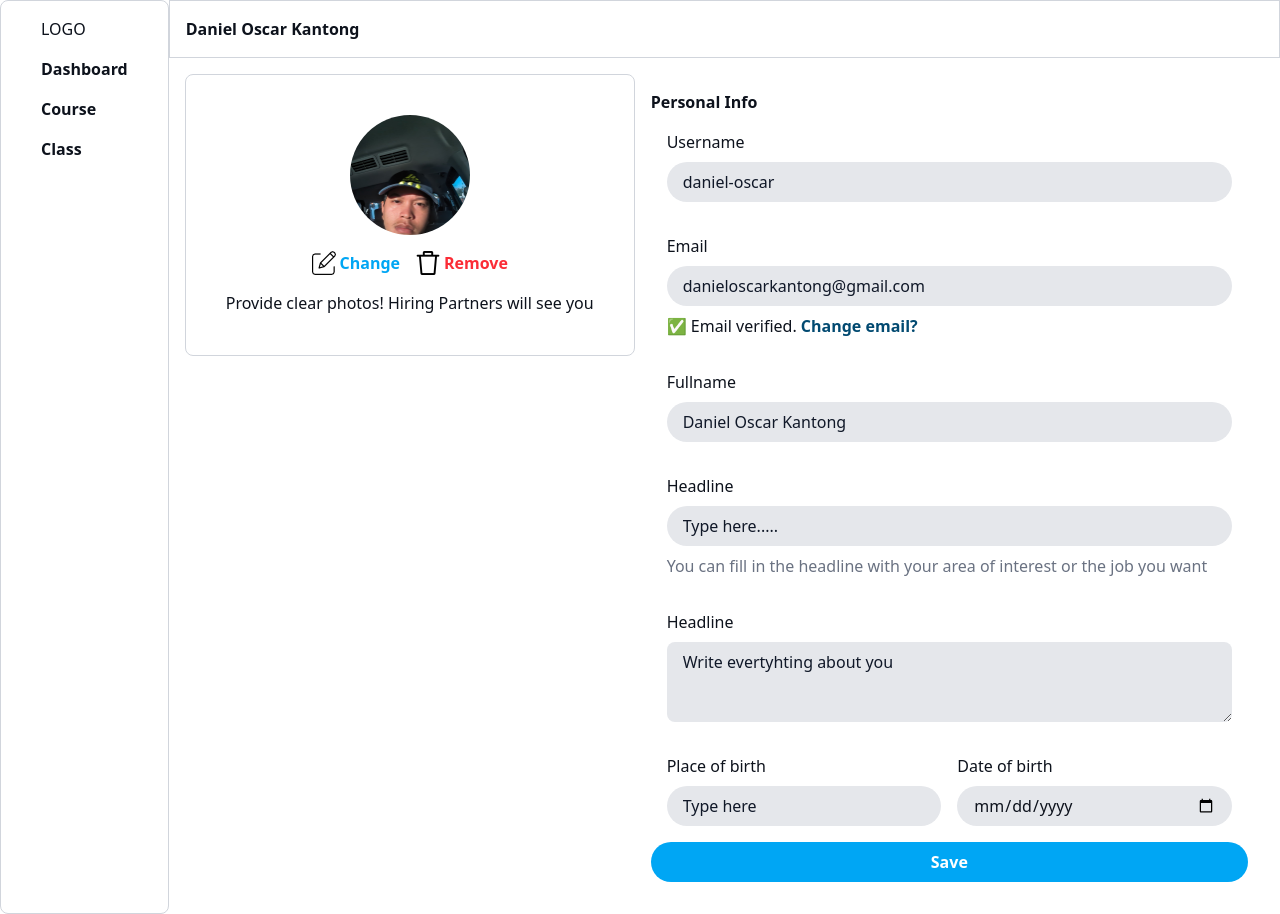
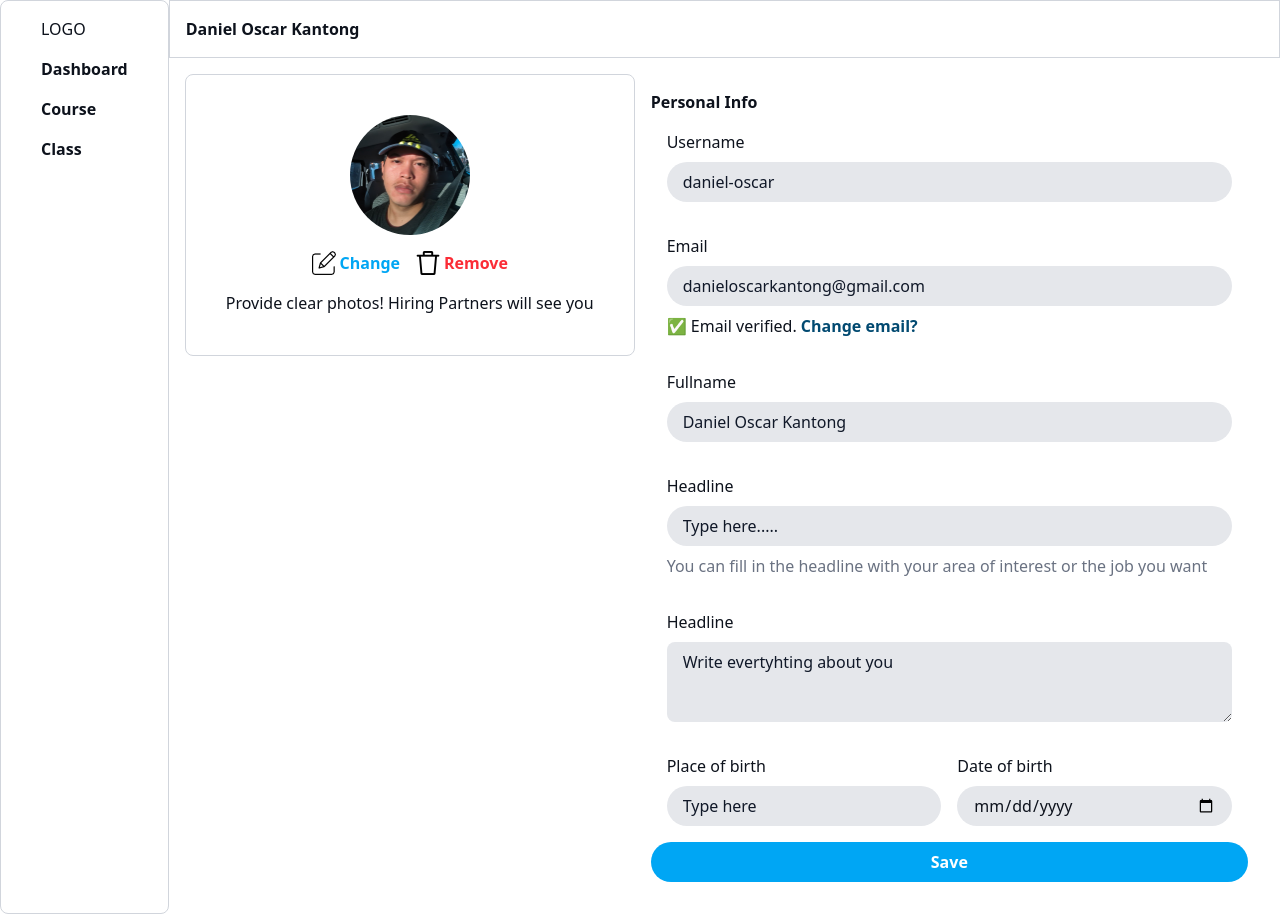
Before and after one commit to daniel0494-dok/Assignment-Day6, a plain HTML site: page Tailwind/index.html in a window 1280 px wide. Drawn offline with nearby package versions, Linux system fonts and the light colour scheme.

Commit message:
change picture position

```diff
--- a/Tailwind/index.html
+++ b/Tailwind/index.html
@@ -59,7 +59,7 @@
             <img
               src="asset/WhatsApp Image 2026-10-16 at 10.51.16 PM.jpeg"
               alt=""
-              class="w-30 aspect-square object-cover object-top rounded-full"
+              class="w-30 aspect-square object-cover object-bottom rounded-full"
             />
             <div class="flex gap-4 my-4">
               <div class="flex items-start gap-1">
```
